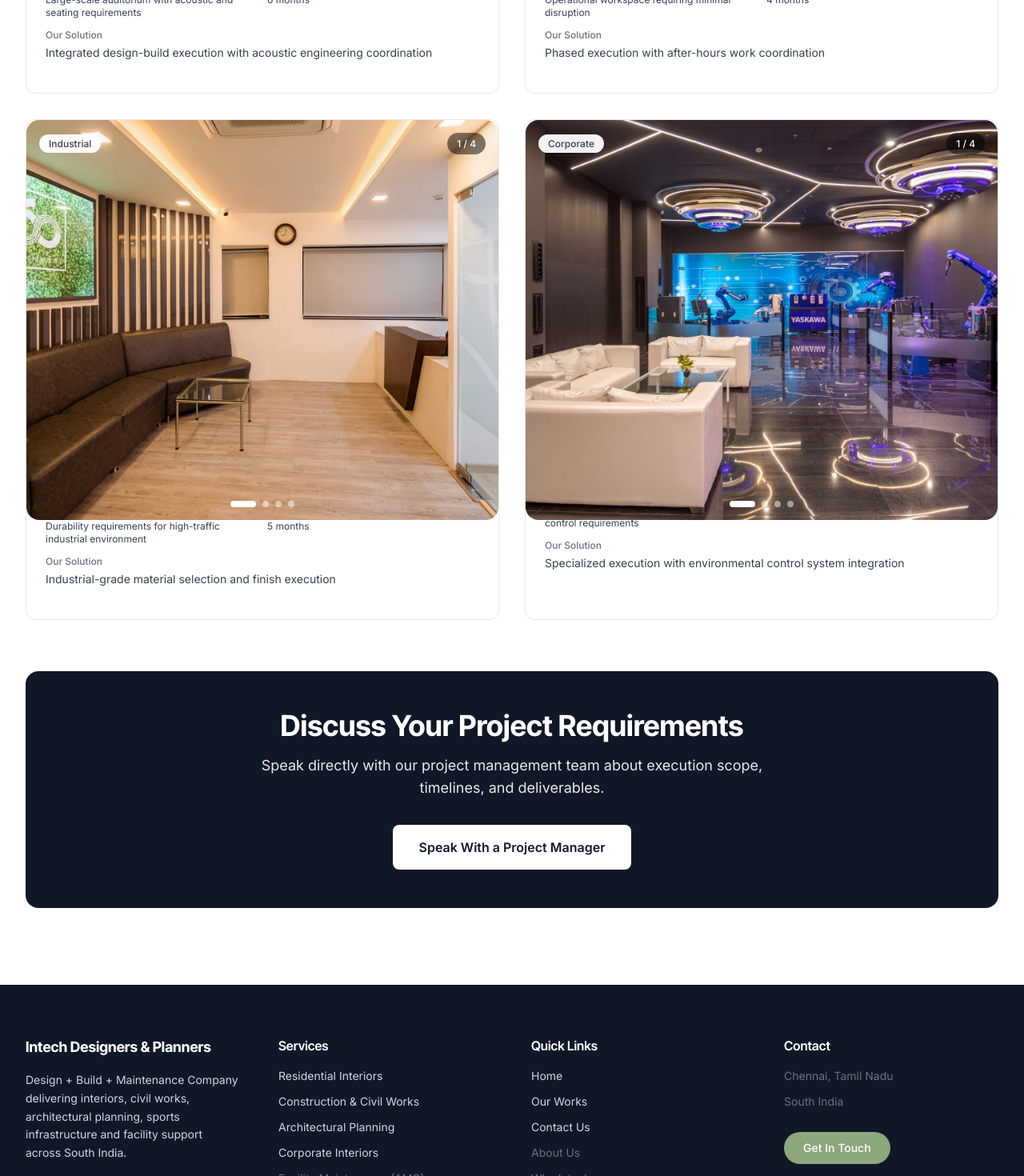
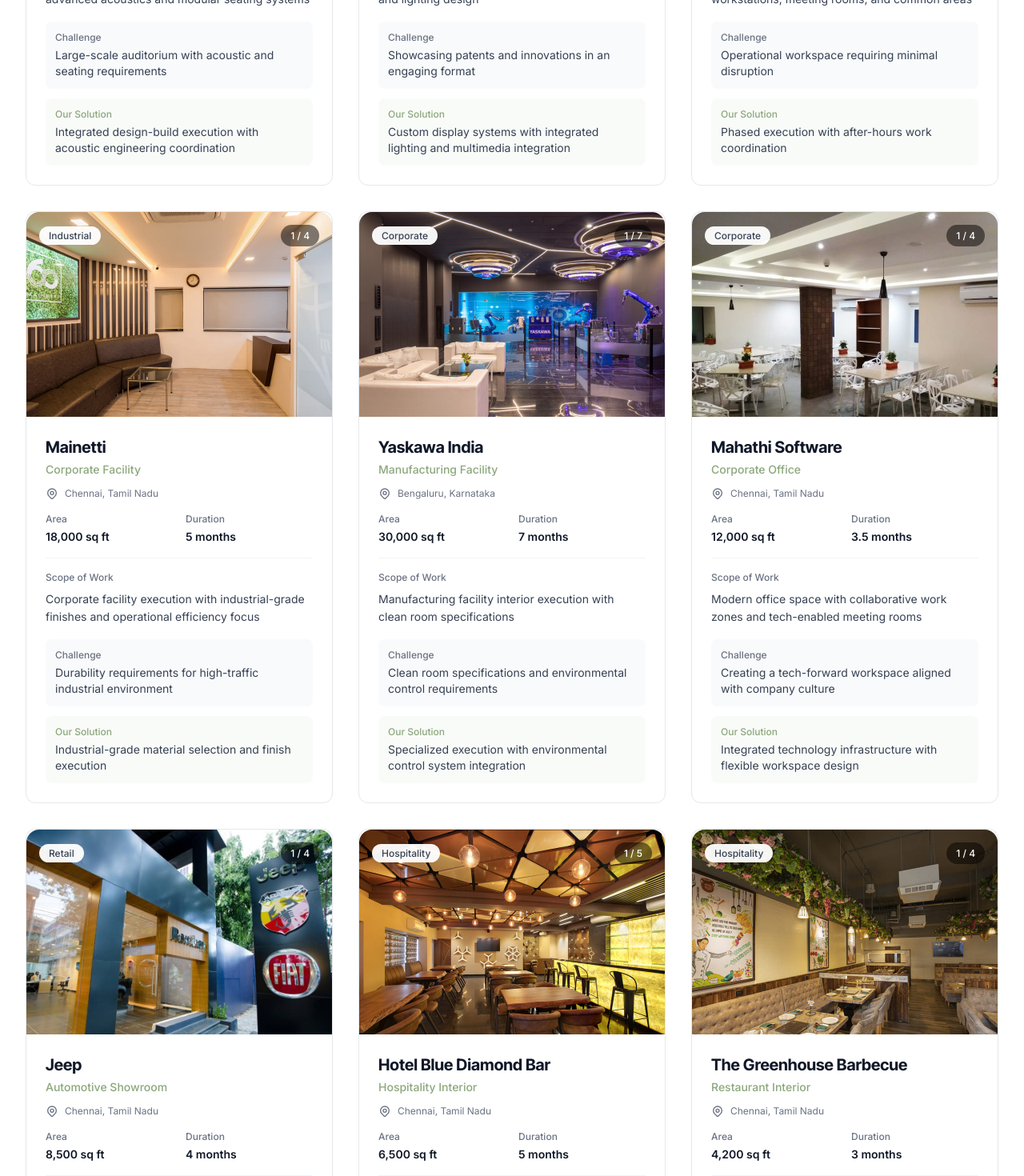
Before and after one commit to rohithkh4b3kr3/interior-design-site, a Next.js app: page /our-works in a window 1280 px wide. Shown: the part 920-2390 px from the top of the page at 80% size. Built offline with nearby package versions, Linux system fonts and the light colour scheme.

Commit message:
Update Our Works page: Added all 13 commercial projects with detailed cards including area, duration, scope, challenge, and solution. Improved card layout and carousel integration.

```diff
--- a/src/app/our-works/page.tsx
+++ b/src/app/our-works/page.tsx
@@ -3,8 +3,18 @@
 import { motion } from "framer-motion";
 import Link from "next/link";
 import ImageCarousel from "@/components/home/ImageCarousel";
+import { useState } from "react";
 
-// Commercial projects with execution context
+// Helper function to get all images from a folder
+const getProjectImages = (folderName: string, baseName: string, count: number, ext: string = "jpg") => {
+  const images = [];
+  for (let i = 1; i <= count; i++) {
+    images.push(`/images/Commercial or Corporate Clients/${folderName}/${baseName}-${i}.${ext}`);
+  }
+  return images;
+};
+
+// All commercial projects with comprehensive details
 const commercialProjects = [
   {
     id: 1,
@@ -12,73 +22,186 @@
     title: "Auditorium",
     sector: "Corporate",
     location: "Chennai, Tamil Nadu",
+    area: "15,000 sq ft",
+    duration: "6 months",
     scope: "Complete auditorium interior execution with advanced acoustics and modular seating systems",
     challenge: "Large-scale auditorium with acoustic and seating requirements",
     solution: "Integrated design-build execution with acoustic engineering coordination",
-    duration: "6 months",
-    images: [
-      "/images/Commercial or Corporate Clients/ashok leyland auditorium/ashok leyland-1.jpg",
-      "/images/Commercial or Corporate Clients/ashok leyland auditorium/ashok leyland-2.jpg",
-      "/images/Commercial or Corporate Clients/ashok leyland auditorium/ashok leyland-3.jpg",
-      "/images/Commercial or Corporate Clients/ashok leyland auditorium/ashok leyland-4.jpg",
-    ],
+    images: getProjectImages("ashok leyland auditorium", "ashok leyland", 4),
   },
   {
     id: 2,
+    client: "Ashok Leyland",
+    title: "Patent Gallery",
+    sector: "Corporate",
+    location: "Chennai, Tamil Nadu",
+    area: "3,500 sq ft",
+    duration: "3 months",
+    scope: "Corporate exhibition space with display systems and lighting design",
+    challenge: "Showcasing patents and innovations in an engaging format",
+    solution: "Custom display systems with integrated lighting and multimedia integration",
+    images: getProjectImages("ashok leyland patent gallery", "ashok leyland patent gallery", 4),
+  },
+  {
+    id: 3,
     client: "HDB Financial Services",
     title: "Corporate Office",
     sector: "Corporate",
     location: "Chennai, Tamil Nadu",
+    area: "25,000 sq ft",
+    duration: "4 months",
     scope: "Complete office interior execution including workstations, meeting rooms, and common areas",
     challenge: "Operational workspace requiring minimal disruption",
     solution: "Phased execution with after-hours work coordination",
-    duration: "4 months",
-    images: [
-      "/images/Commercial or Corporate Clients/HDB financial services/HDB financial services-1.jpg",
-      "/images/Commercial or Corporate Clients/HDB financial services/HDB financial services-2.jpg",
-      "/images/Commercial or Corporate Clients/HDB financial services/HDB financial services-3.jpg",
-      "/images/Commercial or Corporate Clients/HDB financial services/HDB financial services-4.jpg",
-    ],
+    images: getProjectImages("HDB financial services", "HDB financial services", 4),
   },
   {
-    id: 3,
+    id: 4,
     client: "Mainetti",
     title: "Corporate Facility",
     sector: "Industrial",
     location: "Chennai, Tamil Nadu",
+    area: "18,000 sq ft",
+    duration: "5 months",
     scope: "Corporate facility execution with industrial-grade finishes and operational efficiency focus",
     challenge: "Durability requirements for high-traffic industrial environment",
     solution: "Industrial-grade material selection and finish execution",
+    images: getProjectImages("mainetti", "mainetti", 4),
+  },
+  {
+    id: 5,
+    client: "Yaskawa India",
+    title: "Manufacturing Facility",
+    sector: "Corporate",
+    location: "Bengaluru, Karnataka",
+    area: "30,000 sq ft",
+    duration: "7 months",
+    scope: "Manufacturing facility interior execution with clean room specifications",
+    challenge: "Clean room specifications and environmental control requirements",
+    solution: "Specialized execution with environmental control system integration",
+    images: getProjectImages("Yaskawa-India", "Yaskawa", 7),
+  },
+  {
+    id: 6,
+    client: "Mahathi Software",
+    title: "Corporate Office",
+    sector: "Corporate",
+    location: "Chennai, Tamil Nadu",
+    area: "12,000 sq ft",
+    duration: "3.5 months",
+    scope: "Modern office space with collaborative work zones and tech-enabled meeting rooms",
+    challenge: "Creating a tech-forward workspace aligned with company culture",
+    solution: "Integrated technology infrastructure with flexible workspace design",
+    images: getProjectImages("mahathi software private limited", "mahathi software private limited", 4),
+  },
+  {
+    id: 7,
+    client: "Jeep",
+    title: "Automotive Showroom",
+    sector: "Retail",
+    location: "Chennai, Tamil Nadu",
+    area: "8,500 sq ft",
+    duration: "4 months",
+    scope: "Premium automotive showroom with customer lounge and service area integration",
+    challenge: "Brand-aligned luxury experience with functional service integration",
+    solution: "Brand-specific design execution with premium finishes and customer experience focus",
+    images: getProjectImages("jeep show room", "jeep show room", 4),
+  },
+  {
+    id: 8,
+    client: "Hotel Blue Diamond Bar",
+    title: "Hospitality Interior",
+    sector: "Hospitality",
+    location: "Chennai, Tamil Nadu",
+    area: "6,500 sq ft",
     duration: "5 months",
+    scope: "Complete hospitality interior with bar, dining, and lounge areas",
+    challenge: "Creating an inviting atmosphere with operational efficiency",
+    solution: "Themed interior execution with attention to lighting, acoustics, and flow",
+    images: getProjectImages("hotel blue diamond bar", "hotel blue diamond bar", 5),
+  },
+  {
+    id: 9,
+    client: "The Greenhouse Barbecue",
+    title: "Restaurant Interior",
+    sector: "Hospitality",
+    location: "Chennai, Tamil Nadu",
+    area: "4,200 sq ft",
+    duration: "3 months",
+    scope: "Restaurant interior with kitchen integration and dining space design",
+    challenge: "Balancing kitchen operations with dining experience",
+    solution: "Functional kitchen layout with open kitchen concept and comfortable dining zones",
     images: [
-      "/images/Commercial or Corporate Clients/mainetti/mainetti-1.jpg",
-      "/images/Commercial or Corporate Clients/mainetti/mainetti-2.jpg",
-      "/images/Commercial or Corporate Clients/mainetti/mainetti-3.jpg",
-      "/images/Commercial or Corporate Clients/mainetti/mainetti-4.jpg",
+      "/images/Commercial or Corporate Clients/the greenhouse barbecue/the greenhouse barbecue- 1.jpg",
+      "/images/Commercial or Corporate Clients/the greenhouse barbecue/the greenhouse barbecue-2.jpg",
+      "/images/Commercial or Corporate Clients/the greenhouse barbecue/the greenhouse barbecue-3.jpg",
+      "/images/Commercial or Corporate Clients/the greenhouse barbecue/the greenhouse barbecue-4.jpg",
     ],
   },
   {
-    id: 4,
-    client: "Yaskawa India",
-    title: "Manufacturing Facility",
+    id: 10,
+    client: "St. Patricks Academy",
+    title: "Educational Institution",
+    sector: "Educational",
+    location: "Chennai, Tamil Nadu",
+    area: "20,000 sq ft",
+    duration: "6 months",
+    scope: "Institutional interior with classrooms, laboratories, and administrative areas",
+    challenge: "Durable, safe, and functional spaces for educational use",
+    solution: "Child-safe materials with durable finishes and flexible learning spaces",
+    images: getProjectImages("st.particks academy", "st.particks", 5),
+  },
+  {
+    id: 11,
+    client: "FED SERV",
+    title: "Corporate Office",
     sector: "Corporate",
     location: "Chennai, Tamil Nadu",
-    scope: "Manufacturing facility interior execution with clean room specifications",
-    challenge: "Clean room specifications and environmental control requirements",
-    solution: "Specialized execution with environmental control system integration",
-    duration: "7 months",
-    images: [
-      "/images/Commercial or Corporate Clients/Yaskawa-India/Yaskawa-1.jpg",
-      "/images/Commercial or Corporate Clients/Yaskawa-India/Yaskawa-2.jpg",
-      "/images/Commercial or Corporate Clients/Yaskawa-India/Yaskawa-3.jpg",
-      "/images/Commercial or Corporate Clients/Yaskawa-India/Yaskawa-4.jpg",
-    ],
+    area: "10,000 sq ft",
+    duration: "3 months",
+    scope: "Corporate office execution with modern workstations and meeting facilities",
+    challenge: "Efficient space utilization with professional aesthetics",
+    solution: "Space-efficient design with modular systems and professional finishes",
+    images: getProjectImages("FED SERV", "FED SERV", 4),
+  },
+  {
+    id: 12,
+    client: "MCB Developers",
+    title: "Corporate Office",
+    sector: "Corporate",
+    location: "Chennai, Tamil Nadu",
+    area: "14,000 sq ft",
+    duration: "4 months",
+    scope: "Real estate developer office with client meeting areas and display zones",
+    challenge: "Showcasing developer capabilities within the workspace",
+    solution: "Integrated display areas with professional meeting spaces and showcase zones",
+    images: getProjectImages("MCB developers", "MCB developers", 4),
+  },
+  {
+    id: 13,
+    client: "Metecno",
+    title: "Corporate Office",
+    sector: "Corporate",
+    location: "Chennai, Tamil Nadu",
+    area: "9,500 sq ft",
+    duration: "3.5 months",
+    scope: "Corporate office interior with open workspace and executive areas",
+    challenge: "Creating collaborative workspace with private executive zones",
+    solution: "Balanced open-plan design with designated executive and meeting spaces",
+    images: getProjectImages("metecno", "metecno", 4),
   },
 ];
 
-const sectors = ["All", "Corporate", "Industrial", "Hospitality", "Educational", "Healthcare"];
+const sectors = ["All", "Corporate", "Industrial", "Hospitality", "Educational", "Retail"];
 
 export default function OurWorksPage() {
+  const [selectedSector, setSelectedSector] = useState("All");
+
+  const filteredProjects =
+    selectedSector === "All"
+      ? commercialProjects
+      : commercialProjects.filter((project) => project.sector === selectedSector);
+
   return (
     <main className="min-h-screen pt-32 pb-24 bg-white">
       {/* Hero Section */}
@@ -108,7 +231,12 @@
           {sectors.map((sector) => (
             <button
               key={sector}
-              className="px-4 py-2 rounded-full border border-gray-300 text-sm font-medium text-gray-700 hover:border-[#8ca77c] hover:text-[#8ca77c] transition-colors"
+              onClick={() => setSelectedSector(sector)}
+              className={`px-4 py-2 rounded-full border text-sm font-medium transition-colors ${
+                selectedSector === sector
+                  ? "border-[#8ca77c] bg-[#8ca77c] text-white"
+                  : "border-gray-300 text-gray-700 hover:border-[#8ca77c] hover:text-[#8ca77c]"
+              }`}
             >
               {sector}
             </button>
@@ -118,18 +246,18 @@
 
       {/* Projects Grid */}
       <section className="mx-auto max-w-7xl px-4 sm:px-6 lg:px-8 mb-16">
-        <div className="grid grid-cols-1 lg:grid-cols-2 gap-8">
-          {commercialProjects.map((project, index) => (
+        <div className="grid grid-cols-1 lg:grid-cols-2 xl:grid-cols-3 gap-8">
+          {filteredProjects.map((project, index) => (
             <motion.div
               key={project.id}
               initial={{ opacity: 0, y: 30 }}
               whileInView={{ opacity: 1, y: 0 }}
               viewport={{ once: true }}
               transition={{ delay: index * 0.1 }}
-              className="bg-white rounded-xl border border-gray-200 overflow-hidden hover:shadow-lg transition-shadow duration-300"
+              className="bg-white rounded-xl border border-gray-200 overflow-hidden hover:shadow-xl transition-all duration-300 group"
             >
               {/* Image Carousel */}
-              <div className="relative h-64 md:h-80">
+              <div className="relative h-64 overflow-hidden">
                 <ImageCarousel images={project.images} projectName={project.title} />
                 <div className="absolute top-4 left-4 z-10">
                   <span className="px-3 py-1 bg-white/95 backdrop-blur-sm text-xs font-medium text-gray-700 rounded-full">
@@ -140,33 +268,56 @@
 
               {/* Project Details */}
               <div className="p-6">
-                <div className="flex items-start justify-between mb-3">
-                  <div>
-                    <h3 className="font-[var(--font-inter-tight)] text-xl font-bold text-gray-900 mb-1">
-                      {project.client}
-                    </h3>
-                    <p className="text-sm text-gray-600">{project.title}</p>
+                <div className="mb-4">
+                  <h3 className="font-[var(--font-inter-tight)] text-xl font-bold text-gray-900 mb-1">
+                    {project.client}
+                  </h3>
+                  <p className="text-sm font-medium text-[#8ca77c] mb-3">{project.title}</p>
+                  <div className="flex items-center gap-2 text-xs text-gray-500 mb-3">
+                    <svg className="w-4 h-4" fill="none" stroke="currentColor" viewBox="0 0 24 24">
+                      <path
+                        strokeLinecap="round"
+                        strokeLinejoin="round"
+                        strokeWidth={2}
+                        d="M17.657 16.657L13.414 20.9a1.998 1.998 0 01-2.827 0l-4.244-4.243a8 8 0 1111.314 0z"
+                      />
+                      <path
+                        strokeLinecap="round"
+                        strokeLinejoin="round"
+                        strokeWidth={2}
+                        d="M15 11a3 3 0 11-6 0 3 3 0 016 0z"
+                      />
+                    </svg>
+                    <span>{project.location}</span>
                   </div>
-                  <span className="text-xs text-gray-500">{project.location}</span>
                 </div>
 
-                <div className="space-y-3 mb-4">
+                {/* Key Metrics */}
+                <div className="grid grid-cols-2 gap-4 mb-4 pb-4 border-b border-gray-100">
                   <div>
-                    <p className="text-xs font-medium text-gray-500 mb-1">Scope of Work</p>
-                    <p className="text-sm text-gray-700">{project.scope}</p>
-                  </div>
-                  <div className="grid grid-cols-2 gap-3 text-xs">
-                    <div>
-                      <p className="font-medium text-gray-500 mb-1">Challenge</p>
-                      <p className="text-gray-700">{project.challenge}</p>
-                    </div>
-                    <div>
-                      <p className="font-medium text-gray-500 mb-1">Duration</p>
-                      <p className="text-gray-700">{project.duration}</p>
-                    </div>
+                    <p className="text-xs font-medium text-gray-500 mb-1">Area</p>
+                    <p className="text-sm font-semibold text-gray-900">{project.area}</p>
                   </div>
                   <div>
-                    <p className="text-xs font-medium text-gray-500 mb-1">Our Solution</p>
+                    <p className="text-xs font-medium text-gray-500 mb-1">Duration</p>
+                    <p className="text-sm font-semibold text-gray-900">{project.duration}</p>
+                  </div>
+                </div>
+
+                {/* Scope of Work */}
+                <div className="mb-4">
+                  <p className="text-xs font-medium text-gray-500 mb-2">Scope of Work</p>
+                  <p className="text-sm text-gray-700 leading-relaxed">{project.scope}</p>
+                </div>
+
+                {/* Challenge & Solution */}
+                <div className="space-y-3">
+                  <div className="bg-gray-50 rounded-lg p-3">
+                    <p className="text-xs font-medium text-gray-500 mb-1">Challenge</p>
+                    <p className="text-sm text-gray-700">{project.challenge}</p>
+                  </div>
+                  <div className="bg-[#8ca77c]/5 rounded-lg p-3">
+                    <p className="text-xs font-medium text-[#8ca77c] mb-1">Our Solution</p>
                     <p className="text-sm text-gray-700">{project.solution}</p>
                   </div>
                 </div>
@@ -174,6 +325,43 @@
             </motion.div>
           ))}
         </div>
+
+        {filteredProjects.length === 0 && (
+          <div className="text-center py-16">
+            <p className="text-gray-500">No projects found in this category.</p>
+          </div>
+        )}
+      </section>
+
+      {/* Stats Section */}
+      <section className="mx-auto max-w-7xl px-4 sm:px-6 lg:px-8 mb-16">
+        <motion.div
+          initial={{ opacity: 0, y: 30 }}
+          whileInView={{ opacity: 1, y: 0 }}
+          viewport={{ once: true }}
+          className="grid grid-cols-2 md:grid-cols-4 gap-6"
+        >
+          {[
+            { number: `${commercialProjects.length}+`, label: "Projects Completed" },
+            { number: "500+", label: "Total sq ft Delivered" },
+            { number: "98%", label: "Client Satisfaction" },
+            { number: "12", label: "Cities Served" },
+          ].map((stat, index) => (
+            <motion.div
+              key={index}
+              initial={{ opacity: 0, scale: 0.8 }}
+              whileInView={{ opacity: 1, scale: 1 }}
+              viewport={{ once: true }}
+              transition={{ delay: index * 0.1 }}
+              className="text-center p-6 bg-gray-50 rounded-xl"
+            >
+              <div className="text-3xl md:text-4xl font-bold text-[#8ca77c] mb-2 font-[var(--font-inter-tight)]">
+                {stat.number}
+              </div>
+              <div className="text-sm text-gray-600">{stat.label}</div>
+            </motion.div>
+          ))}
+        </motion.div>
       </section>
 
       {/* CTA Section */}
--- a/src/components/home/Founder.tsx
+++ b/src/components/home/Founder.tsx
@@ -1,6 +1,7 @@
 "use client";
 
 import { motion } from "framer-motion";
+import Link from "next/link";
 
 export default function Founder() {
   return (
--- a/src/components/home/ImageCarousel.tsx
+++ b/src/components/home/ImageCarousel.tsx
@@ -46,7 +46,7 @@
   }, [currentIndex, images]);
 
   return (
-    <div className="relative w-full h-[300px] sm:h-[400px] md:h-[500px] rounded-xl md:rounded-2xl overflow-hidden group">
+    <div className="relative w-full h-full min-h-[250px] sm:min-h-[300px] rounded-xl md:rounded-2xl overflow-hidden group">
       {/* Main Image */}
       <AnimatePresence mode="wait">
         <motion.div
```
